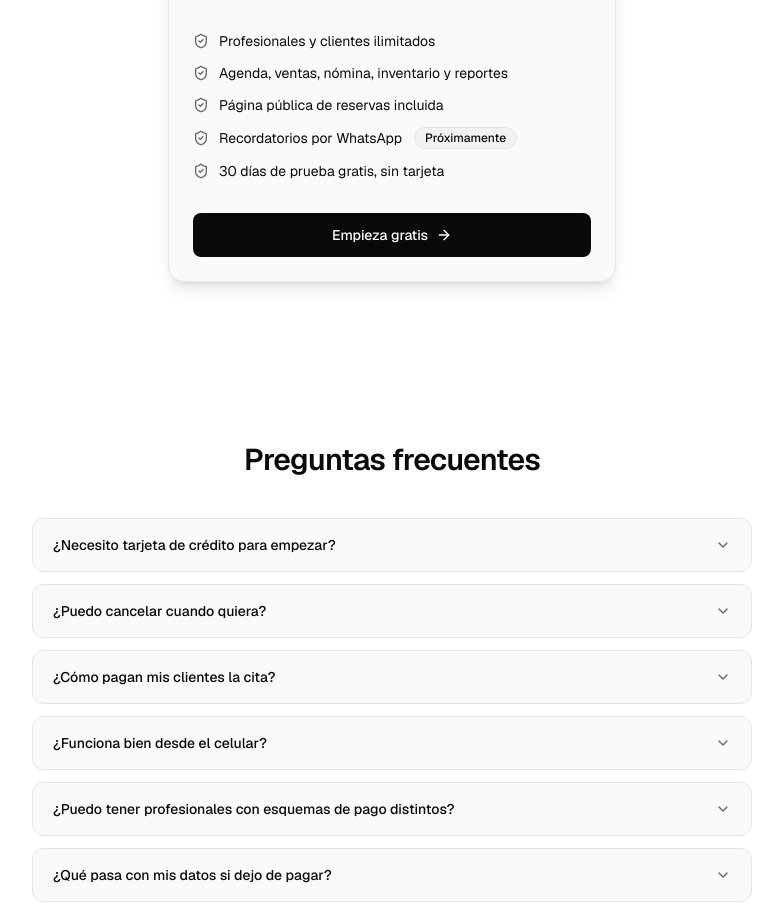
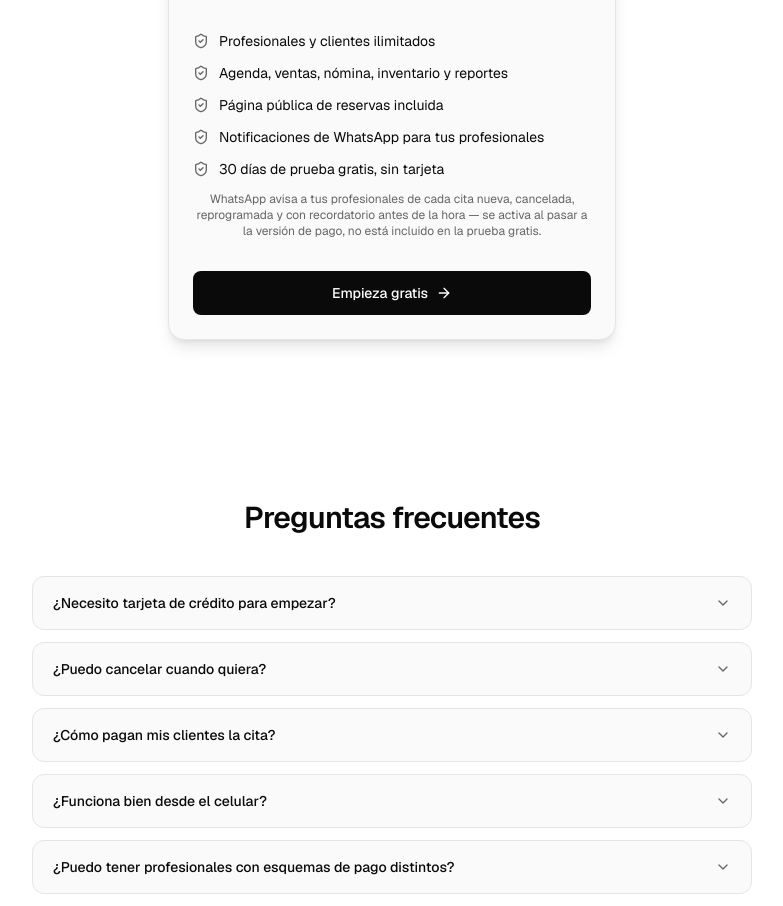
Before and after one commit to MiguelRA-Dev/Cortio-Software, a React (Vite) app in the folder client/: page / in a window 1280 px wide. Shown: the part 3960-4866 px from the top of the page, without its empty margins (248-1031 px from the left). Built offline with nearby package versions, Linux system fonts and the light colour scheme; no server answers.

Commit message:
Aclara en el landing y en Facturación que las notificaciones de WhatsApp se activan con la suscripción pagada, y qué avisos llegan

```diff
--- a/client/src/pages/marketing/LandingPage.jsx
+++ b/client/src/pages/marketing/LandingPage.jsx
@@ -13,7 +13,6 @@ import {
 } from 'lucide-react'
 import Button from '../../components/ui/Button'
 import Card from '../../components/ui/Card'
-import Badge from '../../components/ui/Badge'
 import Logo from '../../components/ui/Logo'
 import ThemeToggle from '../../components/ui/ThemeToggle'
 import { useTheme } from '../../context/ThemeContext'
@@ -516,14 +515,18 @@ function LandingPage() {
                 </li>
                 <li className="flex items-center gap-2.5">
                   <ShieldCheck size={16} className="text-muted" />
-                  Recordatorios por WhatsApp
-                  <Badge variant="neutral" className="ml-0.5">Próximamente</Badge>
+                  Notificaciones de WhatsApp para tus profesionales
                 </li>
                 <li className="flex items-center gap-2.5">
                   <ShieldCheck size={16} className="text-muted" />
                   {TRIAL_DAYS} días de prueba gratis, sin tarjeta
                 </li>
               </ul>
+
+              <p className="mt-3 text-xs text-muted">
+                WhatsApp avisa a tus profesionales de cada cita nueva, cancelada, reprogramada y con recordatorio
+                antes de la hora — se activa al pasar a la versión de pago, no está incluido en la prueba gratis.
+              </p>
 
               <Link to="/register" className="mt-8 block">
                 <Button className="w-full py-3 text-base">
--- a/client/src/pages/owner/BillingPage.jsx
+++ b/client/src/pages/owner/BillingPage.jsx
@@ -56,9 +56,15 @@ function BillingPage() {
 
         <div className="mt-4 flex flex-col gap-2 text-sm">
           {status.subscriptionStatus === 'trialing' && (
-            <p className="text-ink">
-              Te quedan <span className="font-semibold">{status.trialDaysLeft}</span> día(s) de prueba gratis.
-            </p>
+            <>
+              <p className="text-ink">
+                Te quedan <span className="font-semibold">{status.trialDaysLeft}</span> día(s) de prueba gratis.
+              </p>
+              <p className="text-xs text-muted">
+                Las notificaciones de WhatsApp a tus profesionales (cita nueva, cancelada, reprogramada y
+                recordatorio) se activan al pasar a la versión de pago — durante la prueba gratis no se envían.
+              </p>
+            </>
           )}
           {status.subscriptionStatus === 'active' && status.currentPeriodEnd && !status.cancelAtPeriodEnd && (
             <p className="text-ink">
@@ -159,7 +165,12 @@ function BillingPage() {
             </p>
           )}
 
-          <p className="mt-3 flex items-center gap-2 text-xs text-muted">
+          <p className="mt-3 text-xs text-muted">
+            Al activarla, tus profesionales empiezan a recibir avisos por WhatsApp de cada cita nueva, cancelada,
+            reprogramada, y un recordatorio antes de la hora.
+          </p>
+
+          <p className="mt-2 flex items-center gap-2 text-xs text-muted">
             <ShieldCheck size={14} />
             Pago seguro procesado por MercadoPago
           </p>
```
